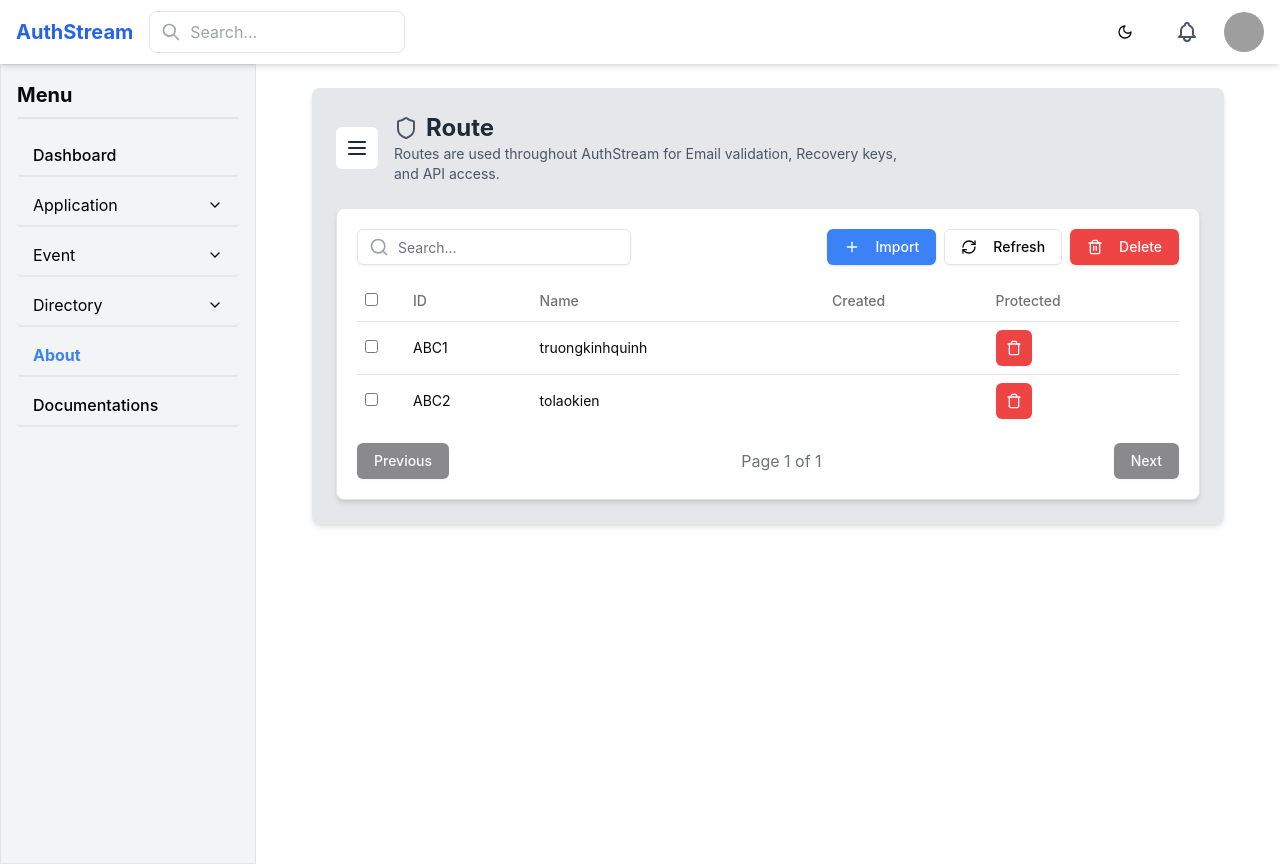
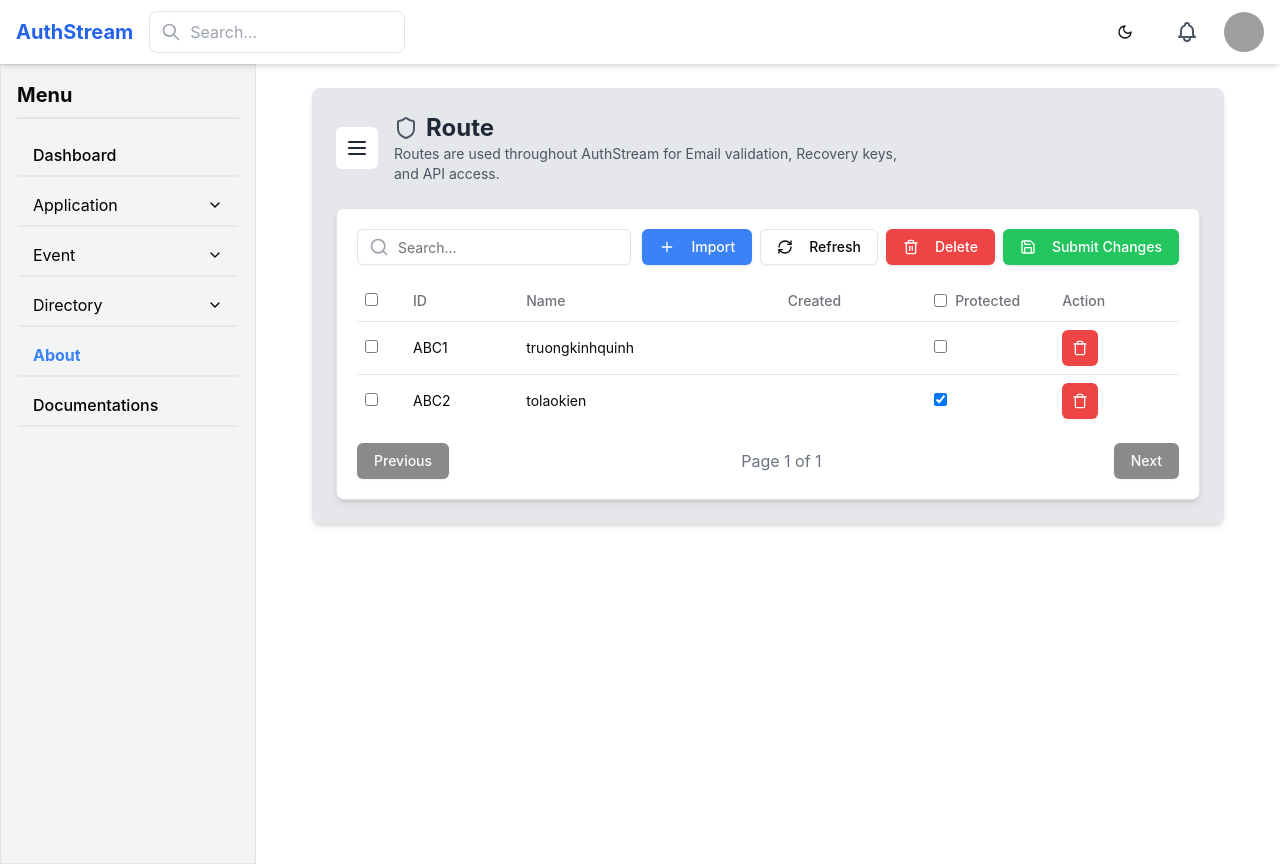
Before and after one commit to AuthStream/frontend, a React (Vite) app: page /about in a window 1280 px wide. Built offline with nearby package versions, Linux system fonts and the light colour scheme; grey boxes are pictures that could not be loaded.

Commit message:
feature: handle select route, search route

```diff
--- a/src/api/service/routeService.ts
+++ b/src/api/service/routeService.ts
@@ -36,13 +36,15 @@
   },
 
 
-  editRoute: async (updatedRoute: Route): Promise<EditRouteResponse> => {
+  editRoute: async (updatedRoutes: Route[]): Promise<EditRouteResponse> => {
     return new Promise((resolve) => {
       setTimeout(() => {
-        const index = mockRoutes.findIndex((token) => token.id === updatedRoute.id);
-        if (index !== -1) {
-          mockRoutes[index] = updatedRoute;
-        }
+        updatedRoutes.forEach((updatedRoute) => {
+          const index = mockRoutes.findIndex((route) => route.id === updatedRoute.id);
+          if (index !== -1) {
+            mockRoutes[index] = updatedRoute;
+          }
+        });
         resolve({ success: true });
       }, 500);
     });
--- a/src/components/importCsv.tsx
+++ b/src/components/modalRoute/importCsv.tsx
@@ -5,8 +5,8 @@
   DialogHeader,
   DialogTitle,
   DialogDescription,
-} from "./ui/dialog";
-import { Button } from "./ui/button";
+} from "../ui/dialog";
+import { Button } from "../ui/button";
 
 interface Route {
   id: string;
--- a/src/components/tableRoute.tsx
+++ b/src/components/tableRoute.tsx
@@ -1,4 +1,4 @@
-import { Search, Plus, Edit, Trash, Trash2, RefreshCw } from "lucide-react";
+import { Search, Plus, Trash, Trash2, RefreshCw, Save } from "lucide-react";
 import {
   Table,
   TableBody,
@@ -9,10 +9,11 @@
 } from "../components/ui/table";
 import { Button } from "../components/ui/button";
 import { Input } from "../components/ui/input";
-import ImportRoute from "./importCsv";
+import ImportRoute from "./modalRoute/importCsv";
 import { useState } from "react";
 import {
   useCreateRoute,
+  useEditRoute,
   useDeleteRoute,
   useDeleteMultipleRoute,
 } from "../hooks/useRouteQueries";
@@ -27,19 +28,29 @@
 
 const TableRoute = ({ routes }: TableRouteProps) => {
   const [routeList, setRouteList] = useState(routes);
+  const [searchQuery, setSearchQuery] = useState("");
 
   const [selectedRoutes, setSelectedRoutes] = useState<string[]>([]);
   const [currentPage, setCurrentPage] = useState(1);
+  const [editedRoutes, setEditedRoutes] = useState<Route[]>([]);
   const [isOpen, setIsOpen] = useState(false);
 
   const itemsPerPage = 5;
-  const totalPages = Math.ceil(routes.length / itemsPerPage);
-  const currentRoutes = routes.slice(
+  const filteredRoutes = routeList.filter(
+    (route) =>
+      route.name.toLowerCase().includes(searchQuery) ||
+      route.id.toLowerCase().includes(searchQuery)
+  );
+
+  const totalPages = Math.ceil(filteredRoutes.length / itemsPerPage);
+
+  const currentRoutes = filteredRoutes.slice(
     (currentPage - 1) * itemsPerPage,
     currentPage * itemsPerPage
   );
 
   const createRouteMutation = useCreateRoute();
+  const editRouteMutation = useEditRoute();
   const deleteRouteMutation = useDeleteRoute();
   const deleteMultipleRouteMutation = useDeleteMultipleRoute();
 
@@ -58,7 +69,24 @@
   };
 
   const handleSelectAll = (e: React.ChangeEvent<HTMLInputElement>) => {
-    setSelectedRoutes(e.target.checked ? routes.map((t) => t.id) : []);
+    setSelectedRoutes(e.target.checked ? filteredRoutes.map((t) => t.id) : []);
+  };
+
+  const handleSubmitChanges = () => {
+    if (editedRoutes.length === 0) {
+      toast.info("No changes to update.");
+      return;
+    }
+
+    editRouteMutation.mutate(editedRoutes, {
+      onSuccess: () => {
+        toast.success("Routes updated successfully");
+        setEditedRoutes([]);
+      },
+      onError: () => {
+        toast.error("Failed to update routes");
+      },
+    });
   };
 
   const onImport = async (newRoute: Route[]) => {
@@ -84,6 +112,39 @@
   const handleClickDeleteRoute = (id: string) => {
     setIdDelete(id);
     setIsOpenConfirm(true);
+  };
+
+  const handleToggleProtected = (id?: string, currentStatus?: boolean) => {
+    let updatedRoutes;
+    if (id) {
+      updatedRoutes = routeList.map((route) =>
+        route.id === id ? { ...route, protected: !currentStatus } : route
+      );
+    } else {
+      const allSelected = filteredRoutes.every((route) => route.protected);
+      updatedRoutes = routeList.map((route) =>
+        filteredRoutes.some((r) => r.id === route.id)
+          ? { ...route, protected: !allSelected }
+          : route
+      );
+    }
+    setRouteList(updatedRoutes);
+
+    setEditedRoutes((prev) => {
+      const updated = new Map(prev.map((r) => [r.id, r]));
+
+      updatedRoutes.forEach((route) => {
+        if (filteredRoutes.some((r) => r.id === route.id)) {
+          updated.set(route.id, route);
+        }
+      });
+
+      return Array.from(updated.values());
+    });
+  };
+
+  const handleSelectAllProtected = () => {
+    handleToggleProtected();
   };
 
   const handleDeleteRoute = async (id: string) => {
@@ -147,7 +208,12 @@
     <div className="w-full bg-white dark:bg-background border p-5 rounded-lg shadow-md">
       <div className="flex items-center justify-between mb-4">
         <div className="relative w-1/3">
-          <Input placeholder="Search..." className="pl-10" />
+          <Input
+            placeholder="Search..."
+            className="pl-10"
+            value={searchQuery}
+            onChange={(e) => setSearchQuery(e.target.value.toLowerCase())}
+          />
           <Search className="absolute left-3 top-1/2 transform -translate-y-1/2 w-5 h-5 text-gray-400" />
         </div>
 
@@ -168,6 +234,13 @@
           >
             <Trash2 className="w-4 h-4 mr-2" /> Delete
           </Button>
+
+          <Button
+            onClick={handleSubmitChanges}
+            className="bg-green-500 text-white hover:bg-green-600"
+          >
+            <Save className="w-4 h-4 mr-2" /> Submit Changes
+          </Button>
         </div>
       </div>
 
@@ -184,7 +257,21 @@
             <TableHead>ID</TableHead>
             <TableHead>Name</TableHead>
             <TableHead>Created</TableHead>
-            <TableHead>Protected</TableHead>
+            <TableHead className="w-32">
+              <div className="flex items-center space-x-2">
+                <input
+                  type="checkbox"
+                  onChange={handleSelectAllProtected}
+                  checked={
+                    filteredRoutes.length > 0 &&
+                    filteredRoutes.every((route) => route.protected)
+                  }
+                />
+                <span>Protected</span>
+              </div>
+            </TableHead>
+
+            <TableHead>Action</TableHead>
           </TableRow>
         </TableHeader>
         <TableBody>
@@ -200,6 +287,15 @@
               <TableCell>{route.id}</TableCell>
               <TableCell>{route.name}</TableCell>
               <TableCell>{route.created}</TableCell>
+              <TableCell>
+                <input
+                  type="checkbox"
+                  checked={route.protected}
+                  onChange={() =>
+                    handleToggleProtected(route.id, route.protected)
+                  }
+                />
+              </TableCell>
               <TableCell>
                 <Button
                   onClick={() => handleClickDeleteRoute(route.id)}
--- a/src/hooks/useRouteQueries.tsx
+++ b/src/hooks/useRouteQueries.tsx
@@ -24,7 +24,7 @@
 };
 
 export const useEditRoute = () => {
-  return useMutationAction<EditRouteResponse, Route>(
+  return useMutationAction<EditRouteResponse, Route[]>(
     ["routes"],
     routeService.editRoute,
     {}
```
